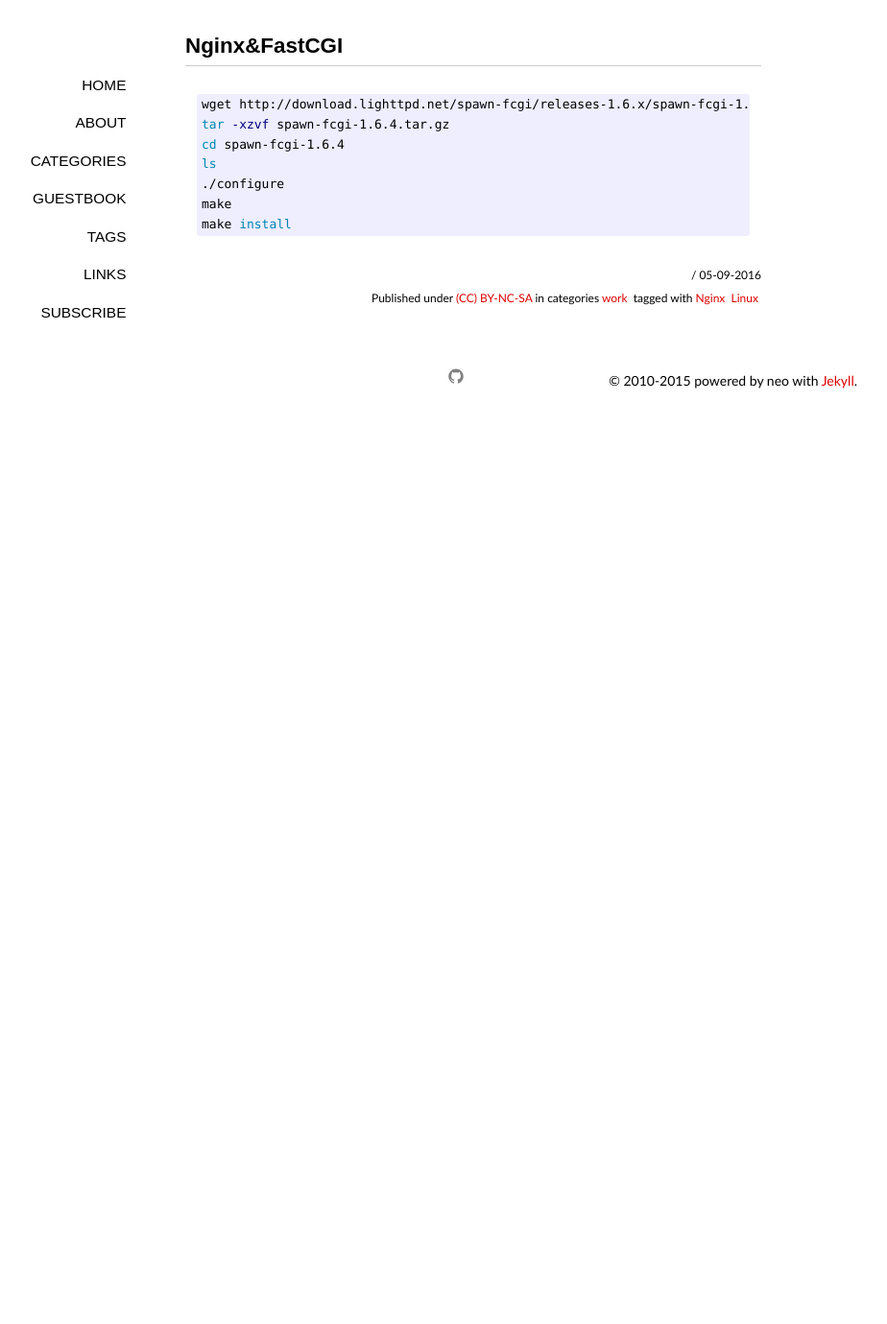
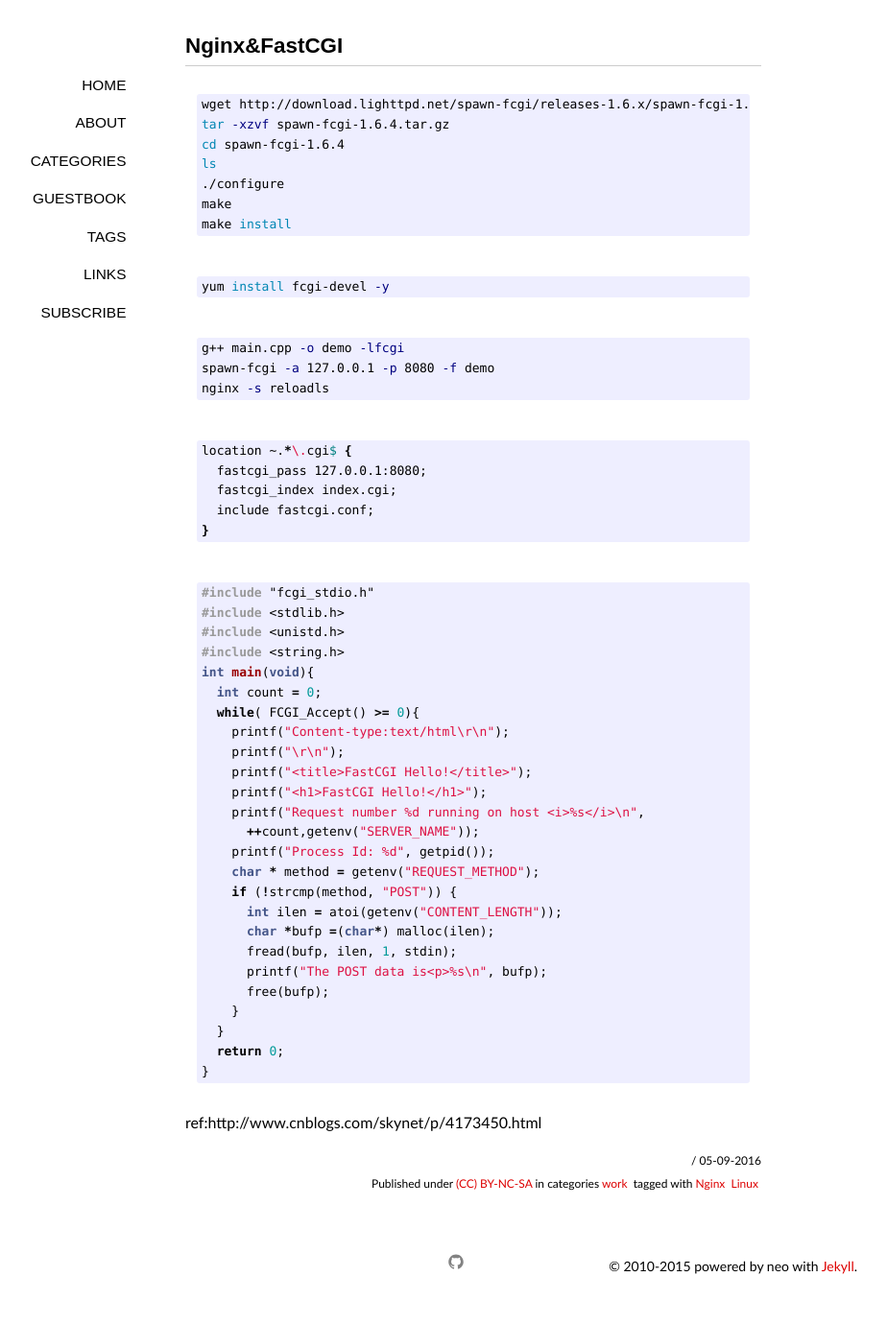
Before and after one commit to lqniu/lqniu.github.io, a Jekyll site: the page built from _posts/2016-05-10-Nginx FastCGI.md, in a window 1280 px wide. Shown: the whole page at 96% size, without its empty margins (147-1071 px from the left). Built offline with Jekyll 4.4.1, drawn with Linux system fonts in a browser that asks for light colours; some web fonts are replaced; comment, search, counter and statistics services are not loaded; before the commit the page ends 900 px from its top, so only the background shows below that.

Commit message:
Update 2016-05-10-Nginx FastCGI.md

```diff
--- a/_posts/2016-05-10-Nginx FastCGI.md
+++ b/_posts/2016-05-10-Nginx FastCGI.md
@@ -15,3 +15,51 @@ ls
 make
 make install
 {% endhighlight %}
+
+{% highlight bash %}
+yum install fcgi-devel -y
+{% endhighlight %}
+
+{% highlight bash %}
+g++ main.cpp -o demo -lfcgi
+spawn-fcgi -a 127.0.0.1 -p 8080 -f demo
+nginx -s reloadls
+{% endhighlight %}
+
+{% highlight bash %}
+location ~.*\.cgi$ {
+  fastcgi_pass 127.0.0.1:8080;
+  fastcgi_index index.cgi;
+  include fastcgi.conf;
+}
+{% endhighlight %}
+
+{% highlight cpp %}
+#include "fcgi_stdio.h"
+#include <stdlib.h>
+#include <unistd.h>
+#include <string.h>
+int main(void){
+  int count = 0;
+  while( FCGI_Accept() >= 0){
+    printf("Content-type:text/html\r\n");
+    printf("\r\n");
+    printf("<title>FastCGI Hello!</title>");
+    printf("<h1>FastCGI Hello!</h1>");
+    printf("Request number %d running on host <i>%s</i>\n",
+      ++count,getenv("SERVER_NAME"));
+    printf("Process Id: %d", getpid());
+    char * method = getenv("REQUEST_METHOD");
+    if (!strcmp(method, "POST")) {
+      int ilen = atoi(getenv("CONTENT_LENGTH"));
+      char *bufp =(char*) malloc(ilen);
+      fread(bufp, ilen, 1, stdin);
+      printf("The POST data is<p>%s\n", bufp);
+      free(bufp);
+    }
+  }
+  return 0;
+}
+{% endhighlight %}
+
+ref:http://www.cnblogs.com/skynet/p/4173450.html
```
